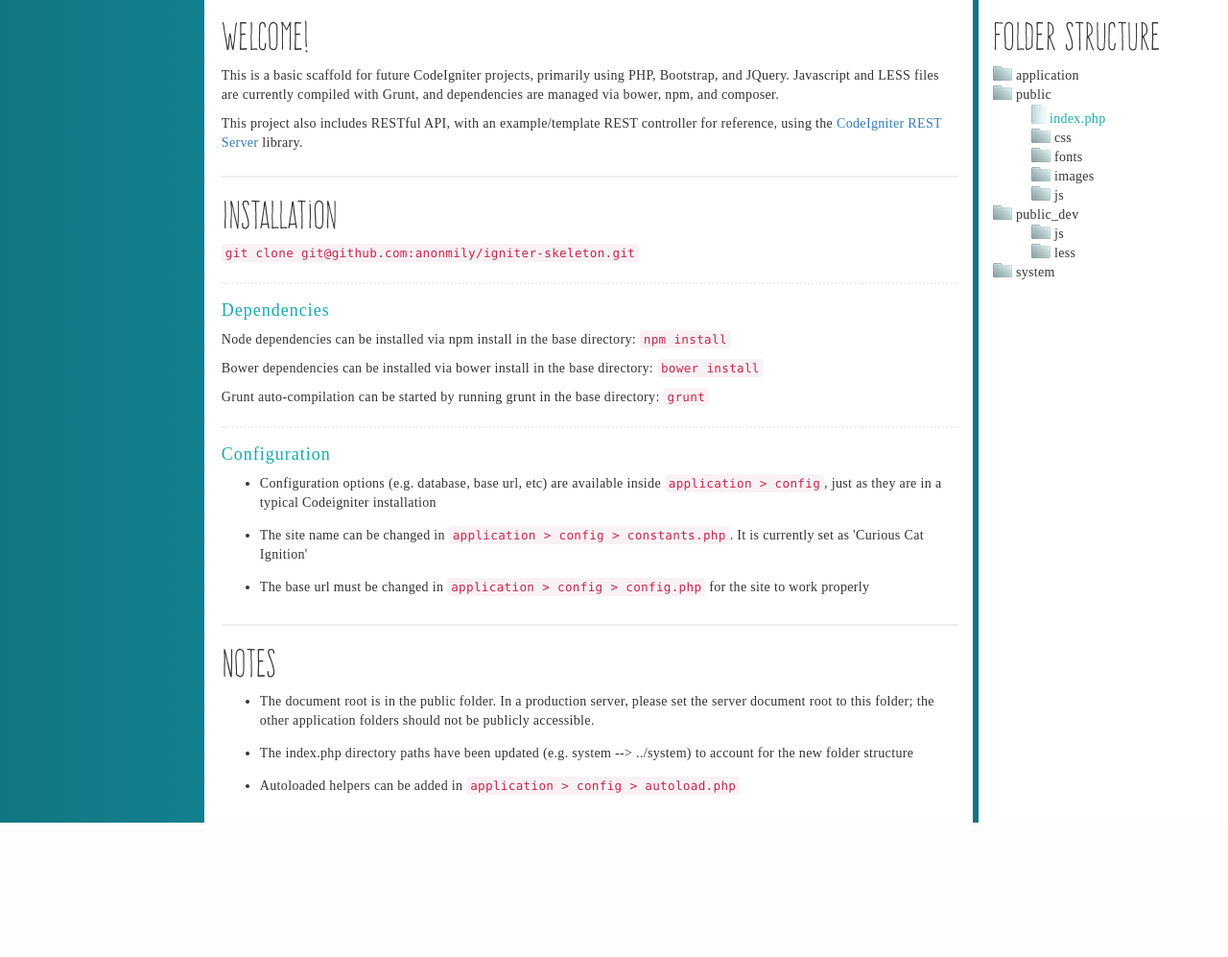
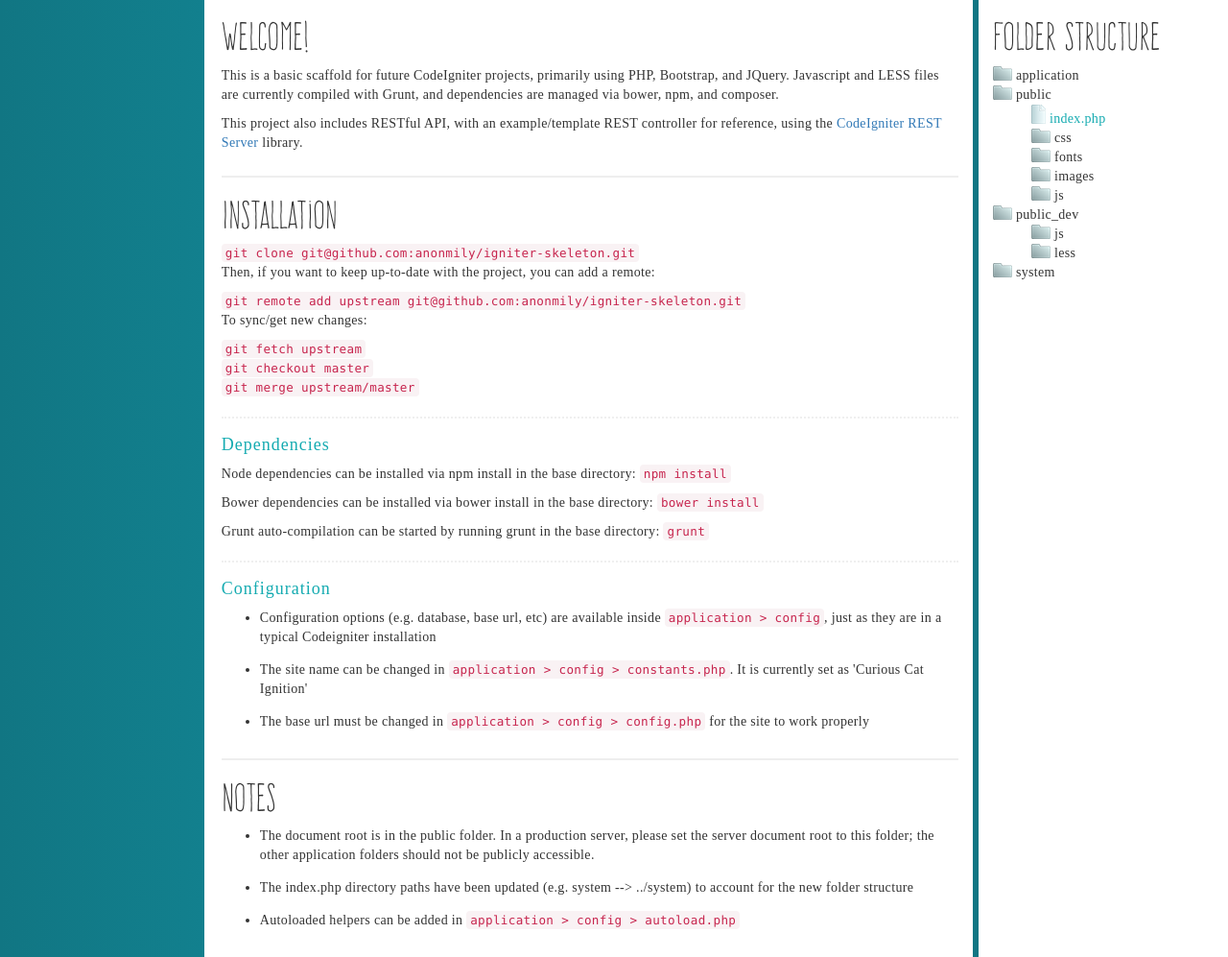
Before and after one commit to anonmily/igniter-skeleton, a CodeIgniter app: page /ignite/ in a window 1280 px wide. Shown: the part 51-1048 px from the top of the page at 96% size. Before the commit the page ends 908 px from the top, so only its background shows below. Run offline with CodeIgniter, Linux system fonts and the light colour scheme; some libraries are stand-ins or nearby versions; some web fonts are replaced.

Commit message:
Updated install info

```diff
--- a/application/views/welcome.php
+++ b/application/views/welcome.php
@@ -19,6 +19,13 @@
 						<section>
 							<h1>Installation</h1>
 								<code>git clone git@github.com:anonmily/igniter-skeleton.git</code>
+								<p>Then, if you want to keep up-to-date with the project, you can add a remote:</p>
+								<code>git remote add upstream git@github.com:anonmily/igniter-skeleton.git</code>
+
+								<p>To sync/get new changes:</p>
+								<code>git fetch upstream</code><br />
+								<code>git checkout master</code><br />
+								<code>git merge upstream/master</code>
 
 							<h2>Dependencies</h2>
 							<p>Node dependencies can be installed via npm install in the base directory:
```
